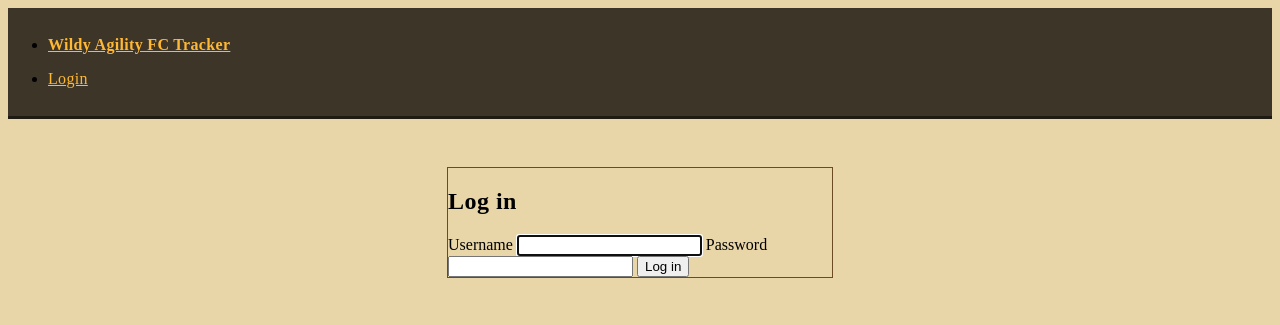
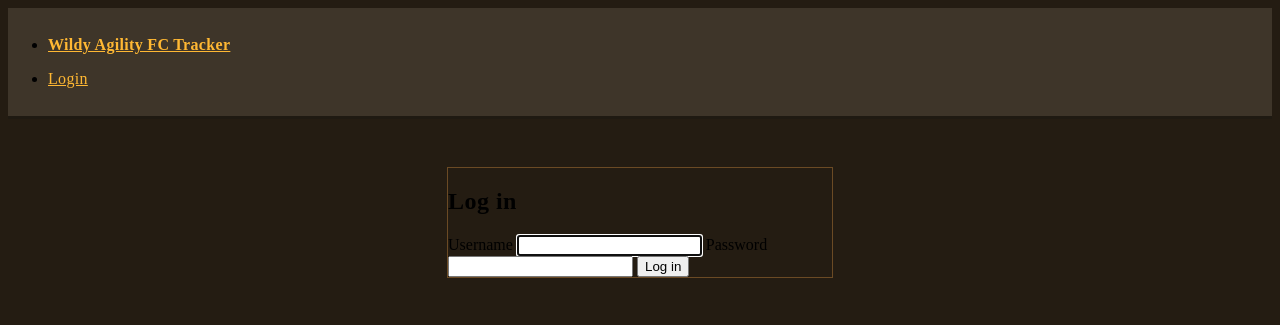
Before and after one commit to Scathis/AgilityCCTracker, a FastAPI app: page /login in a window 1280 px wide. Shown: the top 325 px of the page. Run offline with FastAPI, Linux system fonts and the light colour scheme; data that the repository does not hold is empty; some libraries are stand-ins or nearby versions.

Commit message:
Darken the OSRS theme to a dark wood-brown canvas with gold text
Owner feedback: the light-parchment-everywhere look was too plain/pale -
wanted something darker and closer to the actual in-game interface vibe.
Reworked to a dark brown canvas (#241c12), gold headings/links (OSRS's
own quest-log/chat-box look), and mid-brown panels a shade lighter than
the canvas so they read as raised interface boxes rather than paper on
a desk. Form inputs deliberately stay light parchment - OSRS's own text
boxes are light even inside dark UI chrome, and it keeps data entry
readable.

Bumped asset_version to 3. Verified the new background is live through
Cloudflare on the first fetch at the new URL. 80 server tests passing.

Co-Authored-By: Claude Sonnet 5 <noreply@anthropic.com>
Claude-Session: https://claude.ai/code/session_01TA3SLwYtAgUNCFraahKWKd

```diff
--- a/server/app/web/static/css/osrs-theme.css
+++ b/server/app/web/static/css/osrs-theme.css
@@ -4,6 +4,13 @@
  * Fonts are RuneLite's own bundled OSRS-interface fonts (runescape.ttf /
  * runescape_bold.ttf), fetched in the Dockerfile like every other vendored
  * asset here - see server/Dockerfile.
+ *
+ * Dark brown/charcoal canvas with gold text (v3, owner feedback 2026-10-01:
+ * the original light-parchment-everywhere version read as too plain/pale -
+ * "darker RuneScape vibe" = closer to the actual in-game chat box/quest
+ * log look, gold text on dark wood brown. Form inputs stay light parchment
+ * deliberately - that's how OSRS's own text boxes look even inside dark
+ * interface chrome, and it keeps dense data entry readable.
  */
 
 @font-face {
@@ -21,65 +28,70 @@
 }
 
 :root {
-  /* Parchment page background, dark-brown body text. */
-  --pico-background-color: #e8d5a8;
-  --pico-color: #2b2316;
+  /* Dark wood-brown canvas - deliberately darker than the nav bar below,
+   * so the nav reads as a slightly-raised bar above a deeper interior. */
+  --pico-background-color: #241c12;
+  --pico-color: #d8c6a0;
 
-  /* Gold/bronze as the link + accent color, readable against parchment. */
-  --pico-primary: #8b5e1f;
-  --pico-primary-background: #8b5e1f;
-  --pico-primary-border: #6b4717;
-  --pico-primary-hover: #6b4717;
-  --pico-primary-hover-background: #6b4717;
-  --pico-primary-focus: rgba(139, 94, 31, 0.5);
-  --pico-primary-inverse: #fdf6e3;
+  /* Gold, like OSRS's own quest-log/chat text - bright enough to read
+   * clearly against the dark canvas. */
+  --pico-primary: #e3b341;
+  --pico-primary-background: #e3b341;
+  --pico-primary-border: #8a6a1f;
+  --pico-primary-hover: #f5cc6b;
+  --pico-primary-hover-background: #f5cc6b;
+  --pico-primary-focus: rgba(227, 179, 65, 0.4);
+  --pico-primary-inverse: #241c12;
 
-  /* Secondary (used for logout/delete-style buttons) - muted stone grey-brown. */
-  --pico-secondary: #6b5d4a;
-  --pico-secondary-background: #6b5d4a;
-  --pico-secondary-border: #52452f;
-  --pico-secondary-hover: #52452f;
-  --pico-secondary-hover-background: #52452f;
-  --pico-secondary-inverse: #fdf6e3;
+  /* Secondary (logout/delete-style buttons) - muted tan-brown, no longer
+   * reads as a disabled grey the way it would against a light page. */
+  --pico-secondary: #a8936b;
+  --pico-secondary-background: #4a3d28;
+  --pico-secondary-border: #6b5a3c;
+  --pico-secondary-hover: #d8c6a0;
+  --pico-secondary-hover-background: #5a4a30;
+  --pico-secondary-inverse: #e8d5a8;
 
-  /* Panels - lighter parchment with a wood/stone-toned border, sharper
-   * corners than Pico's default (OSRS interface chrome isn't rounded). */
-  --pico-card-background-color: #ddc48f;
+  /* Panels - a lighter brown than the canvas (not parchment-light), so
+   * cards read as "raised interface boxes" rather than paper on a desk. */
+  --pico-card-background-color: #3a2f1f;
   --pico-card-border-color: #6b4a24;
-  --pico-card-box-shadow: 0 2px 6px rgba(43, 35, 22, 0.35);
+  --pico-card-box-shadow: 0 2px 10px rgba(0, 0, 0, 0.55);
   --pico-border-radius: 3px;
 
-  --pico-muted-color: #5a4a2f;
-  --pico-muted-border-color: #a98a56;
+  --pico-muted-color: #a8936b;
+  --pico-muted-border-color: #5a4a30;
 
-  --pico-form-element-background-color: #f2e4bf;
+  /* Inputs stay light parchment, deliberately - OSRS's own text boxes
+   * (bank search, chat) are light even inside dark interface chrome, and
+   * dark-on-dark typing is hard to read. */
+  --pico-form-element-background-color: #e8d5a8;
   --pico-form-element-border-color: #6b4a24;
   --pico-form-element-color: #2b2316;
 
-  --pico-h1-color: #2b2316;
-  --pico-h2-color: #2b2316;
-  --pico-h3-color: #362c1b;
-  --pico-h4-color: #362c1b;
-  --pico-h5-color: #4a3c25;
-  --pico-h6-color: #4a3c25;
+  --pico-h1-color: #e3b341;
+  --pico-h2-color: #e3b341;
+  --pico-h3-color: #dba93a;
+  --pico-h4-color: #dba93a;
+  --pico-h5-color: #c99a35;
+  --pico-h6-color: #c99a35;
 
-  /* Pico's native-control/popup colors default to blue-grey/white and
-   * aren't covered by the vars above - these are what was still showing
-   * through as "the blues and solid white" on checkboxes, <select>
-   * dropdown popups, and toggle switches. */
-  --pico-dropdown-background-color: #ddc48f;
+  /* Pico's native-control/popup colors are a separate variable family from
+   * --pico-primary/--pico-card-* above and need their own values, or they
+   * silently stay on Pico's stock light-theme white/blue-grey. */
+  --pico-dropdown-background-color: #3a2f1f;
   --pico-dropdown-border-color: #6b4a24;
-  --pico-dropdown-hover-background-color: #cdb278;
+  --pico-dropdown-hover-background-color: #4a3d28;
   --pico-dropdown-color: var(--pico-color);
-  --pico-switch-background-color: #a98a56;
-  --pico-switch-color: #fdf6e3;
+  --pico-switch-background-color: #5a4a30;
+  --pico-switch-color: #e8d5a8;
   --pico-switch-checked-background-color: var(--pico-primary-background);
-  --pico-code-background-color: #ddc48f;
-  --pico-code-color: #5a4a2f;
+  --pico-code-background-color: #3a2f1f;
+  --pico-code-color: #d8c6a0;
 
-  /* Native checkbox/radio/range tint - without this they render in the
-   * browser's own default blue regardless of every variable above, since
-   * accent-color is a separate mechanism Pico doesn't set for you. */
+  /* Native checkbox/radio/range tint - a separate CSS mechanism Pico
+   * doesn't set for you at all; without this every checkbox renders in
+   * the browser's own default blue regardless of every variable above. */
   accent-color: var(--pico-primary);
 }
 
@@ -90,9 +102,9 @@ body {
 /* Native <select> dropdown popups are rendered by the browser/OS itself in
  * some browsers and can't be fully recolored via CSS - the closed select
  * box follows the theme correctly (--pico-form-element-background-color
- * above), but the opened options list may still show your browser's
- * native white/grey styling. This is a real platform limitation, not
- * something left unstyled by accident. */
+ * above), but the opened options list may still show your browser's own
+ * native styling. This is a real platform limitation, not something left
+ * unstyled by accident. */
 
 /* RuneScape display font for headings, the nav bar, and the per-slot
  * equipment labels (e.g. "Weapon") - body text, tables and form inputs
@@ -107,8 +119,9 @@ body > nav a,
   letter-spacing: 0.02em;
 }
 
-/* Top nav restyled to resemble an OSRS interface tab bar: dark wood brown,
- * gold text, a heavier bottom border standing in for the chrome bevel. */
+/* Top nav: a shade lighter than the page canvas so it still reads as a
+ * distinct bar, gold text, a heavier bottom border standing in for an
+ * interface bevel. */
 body > nav {
   background: #3e3529;
   border-bottom: 3px solid #1f1a12;
@@ -131,8 +144,8 @@ body > nav button.secondary:hover {
   --pico-secondary-background: #ffb833;
 }
 
-/* Cards/articles get a slightly heavier "carved" border to read as
- * in-game interface panels rather than a generic flat web card. */
+/* Cards/tables get a visible carved border to read as in-game interface
+ * panels rather than a generic flat web card. */
 article, fieldset, table {
   border-color: var(--pico-card-border-color);
 }
--- a/server/app/web/templating.py
+++ b/server/app/web/templating.py
@@ -13,5 +13,5 @@ templates = Jinja2Templates(directory=str(TEMPLATES_DIR))
 # happening to the OSRS theme CSS on 2026-10-01 (the server had the fix,
 # Cloudflare was still serving the previous version). A new URL per bump
 # sidesteps needing a manual cache purge entirely.
-ASSET_VERSION = 2
+ASSET_VERSION = 3
 templates.env.globals["asset_version"] = ASSET_VERSION
```
Also changed, not shown: docs/BUILD_LOG.md (+27 -0 lines).
